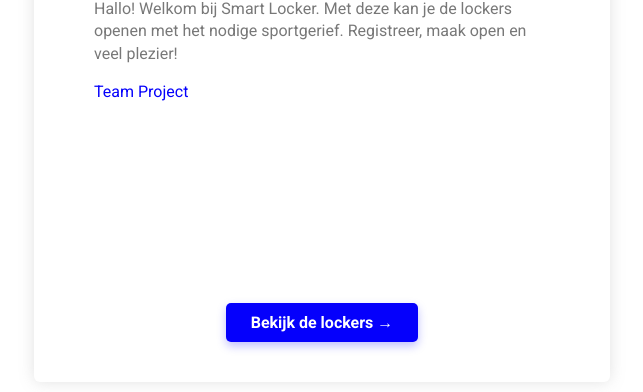
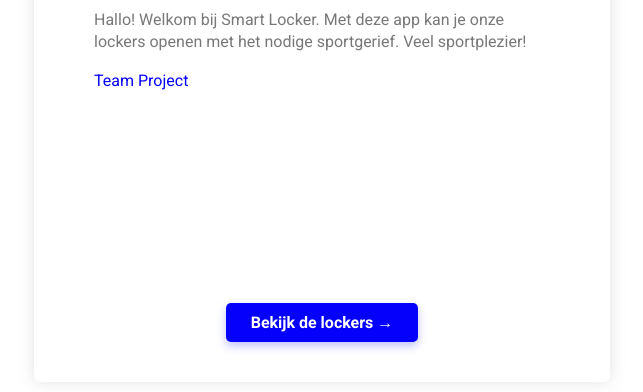
Before and after one commit to WullusTimon/smartlocker, a plain HTML site: page smartLocker/index.html in a window 1280 px wide. Shown: the part 408-800 px from the top of the page, without its empty margins (318-961 px from the left). Drawn offline with Linux system fonts and the light colour scheme; no server answers.

Commit message:
update index.html
update index.html

```diff
--- a/smartLocker/index.html
+++ b/smartLocker/index.html
@@ -21,8 +21,7 @@
 
     <div class="info">
       <h1>Smart Locker.</h1>
-      <p>Hallo! Welkom bij Smart Locker. Met deze kan je de lockers openen met het nodige sportgerief. Registreer, maak
-        open en veel plezier!</p>
+      <p>Hallo! Welkom bij Smart Locker. Met deze app kan je onze lockers openen met het nodige sportgerief. Veel sportplezier!</p>
       <p class="blueText">Team Project</p>
     </div>
 
```
